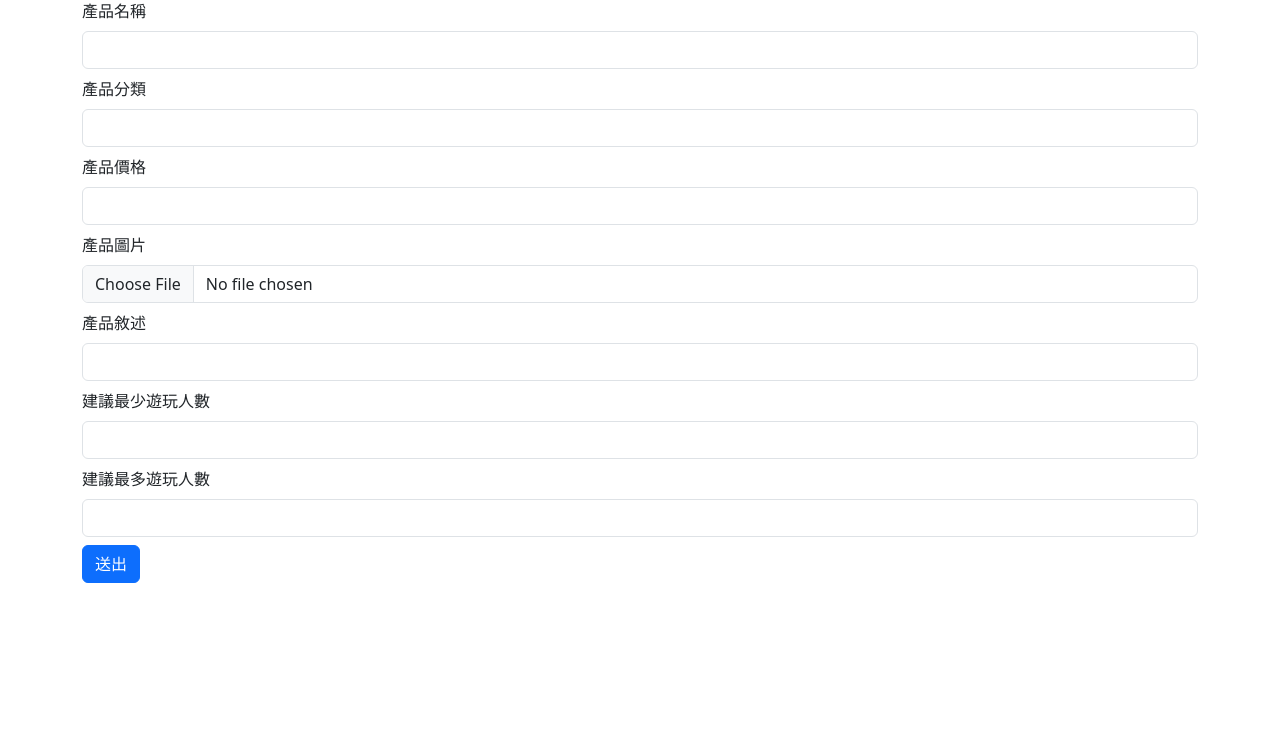
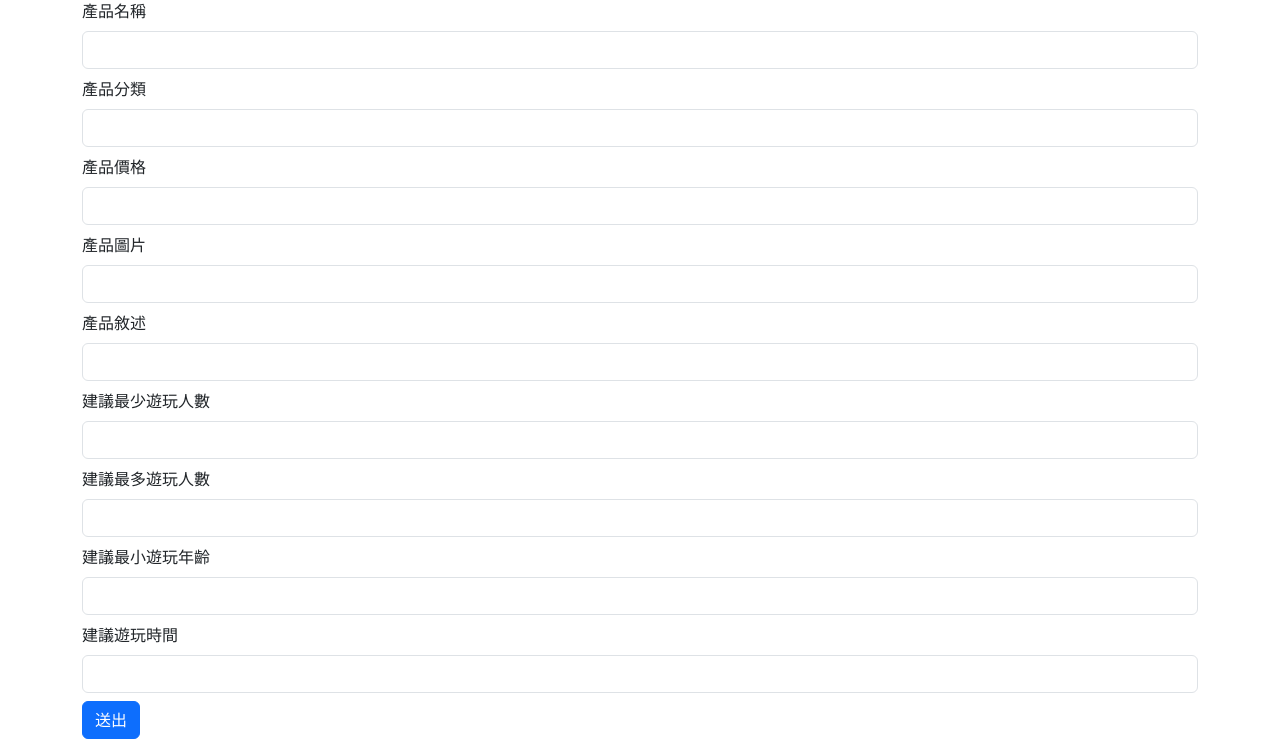
Before and after one commit to besttea168/teamwork, a PHP site: page /create-product.php in a window 1280 px wide. Shown: the part 111-850 px from the top of the page. Before the commit the page ends 694 px from the top, so only its background shows below. Run offline with PHP 8.4, Linux system fonts and the light colour scheme; some libraries are stand-ins or nearby versions.

Commit message:
新增商品壞掉了!!!!!

```diff
--- a/product/create-product.php
+++ b/product/create-product.php
@@ -25,8 +25,8 @@
                     <input type="text" class="form-control" name="name">
                 </div>
                 <div class="mb-2">
-                    <label class="form-label" for="category">產品分類</label>
-                    <input type="text" class="form-control" name="category">
+                    <label class="form-label" for="category_tag">產品分類</label>
+                    <input type="text" class="form-control" name="category_tag">
                 </div>
                 <div class="mb-2">
                     <label class="form-label" for="price">產品價格</label>
@@ -34,19 +34,27 @@
                 </div>
                 <div class="mb-2">
                     <label class="form-label" for="image">產品圖片</label>
-                    <input type="file" class="form-control" name="image">
+                    <input type="text" class="form-control" name="image">
                 </div>
                 <div class="mb-2">
-                    <label class="form-label" for="content">產品敘述</label>
-                    <input type="text" class="form-control" name="content">
+                    <label class="form-label" for="descrition">產品敘述</label>
+                    <input type="text" class="form-control" name="descrition">
                 </div>
                 <div class="mb-2">
-                    <label class="form-label" for="min_member">建議最少遊玩人數</label>
-                    <input type="text" class="form-control" name="min_member">
+                    <label class="form-label" for="min_users">建議最少遊玩人數</label>
+                    <input type="text" class="form-control" name="min_users">
                 </div>
                 <div class="mb-2">
-                    <label class="form-label" for="max_member">建議最多遊玩人數</label>
-                    <input type="text" class="form-control" name="max_member">
+                    <label class="form-label" for="max_users">建議最多遊玩人數</label>
+                    <input type="text" class="form-control" name="max_users">
+                </div>
+                <div class="mb-2">
+                    <label class="form-label" for="min_age">建議最小遊玩年齡</label>
+                    <input type="text" class="form-control" name="min_age">
+                </div>
+                <div class="mb-2">
+                    <label class="form-label" for="playtime">建議遊玩時間</label>
+                    <input type="text" class="form-control" name="playtime">
                 </div>
                 <button class="btn btn-primary" type="submit">送出</button>
             </form>
```
Also changed, not shown: product/doCreateProduct.php (+7 -3 lines).
